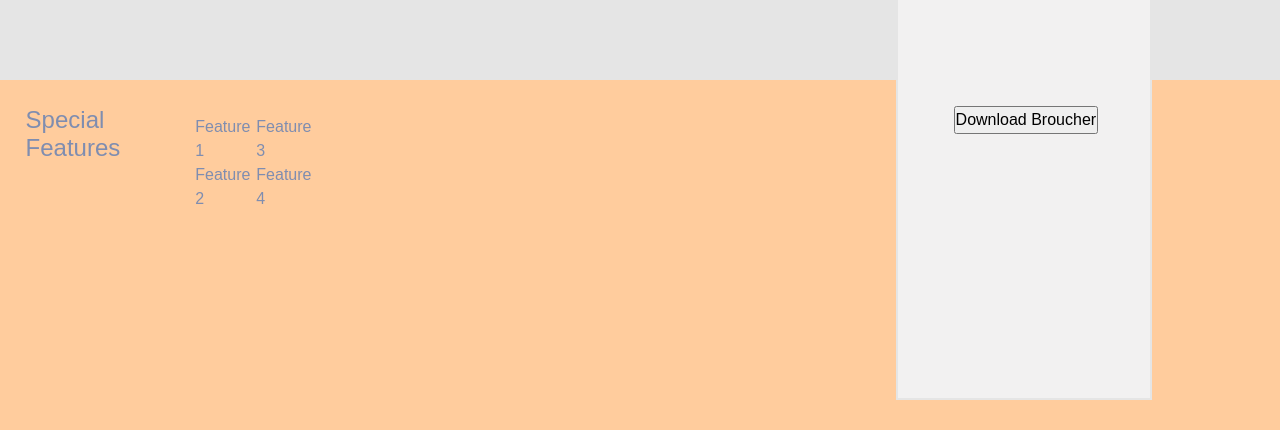
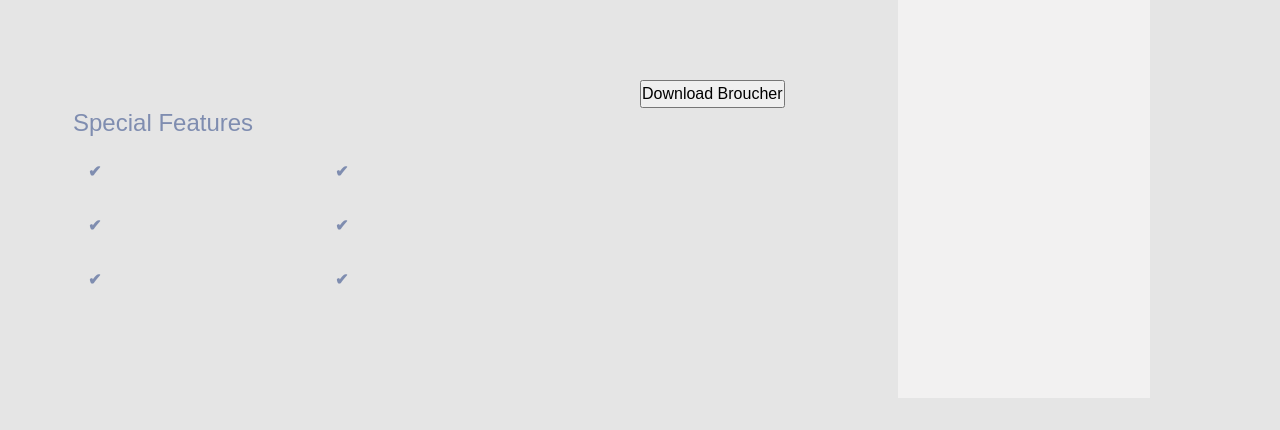
Before and after one commit to StuffbitsTechnologies/FauzMechanicsWebsite, a plain HTML site: page products.html in a window 1280 px wide. Shown: the part 370-800 px from the top of the page. Drawn offline with nearby package versions, Linux system fonts and the light colour scheme.

Commit message:
Add files via upload

```diff
--- a/assets/CSS/styles.css
+++ b/assets/CSS/styles.css
@@ -85,25 +85,34 @@ height: 50vh;
 
 .bottom-pallete{
     display: flex;
+    background-color: #E5E5E5 ;
 }
 .bottom-pallete1{
-    display: flex;
+    /* display: flex; */
+
     width: 50%;
     height: 50vh;
     padding: 2%;
-}
-
-.bottom-pallete2{
-    padding: 2%;
-    width: 50%;
-    height: 50vh;
-    margin-left: 45%;
 
 }
 
-.sfeatures{
-    display: flex;
-    padding: 3%;
+
+.bottom-pallete1 .sfeatures{
+    /* display: flex; */
+    height: 250px;
+    width: 500px;
+  margin: auto;
+  border: 3px solid #E5E5E5;
+
+}
+
+.bottom-pallete1 .sfeatures table{
+    padding: 5px;
+    width: 100%;
+}
+.bottom-pallete1 .sfeatures th{
+    padding: 15px;
+
 }
 
 /* Related Products */
@@ -116,7 +125,7 @@ height: 50vh;
 	font-family: 'Montserrat', sans-serif;
 }
 body {
-	background: #ffcc9d;
+	background: #f7f7f7;
 	color: #7f8db0;
 }
 .wrapper {
--- a/products.html
+++ b/products.html
@@ -62,19 +62,28 @@
         <div class="bottom-pallete">
             <section class="bottom-pallete1">
 
-                <h4>Special Features</h4>
+
                 <div class="sfeatures">
+                    <div>
+                    <h4>Special Features</h4>
+                    </div>
+                    <div>
+                    <table>
+                        <tr>
+                          <th>&#10004</th>
+                          <th>&#10004</th>
+                        </tr>
+                        <tr>
+                          <th>&#10004</th>
+                          <th>&#10004</th>
 
-                        <ul>
-                            <li>Feature 1</li>
-                            <li>Feature 2</li>
-                        </ul>
-
-
-                        <ul>
-                            <li>Feature 3</li>
-                            <li>Feature 4</li>
-                        </ul>
+                        </tr>
+                        <tr>
+                          <th>&#10004</th>
+                          <th>&#10004</th>
+                        </tr>
+                      </table>
+                </div>
 
 
                 </div>
```
